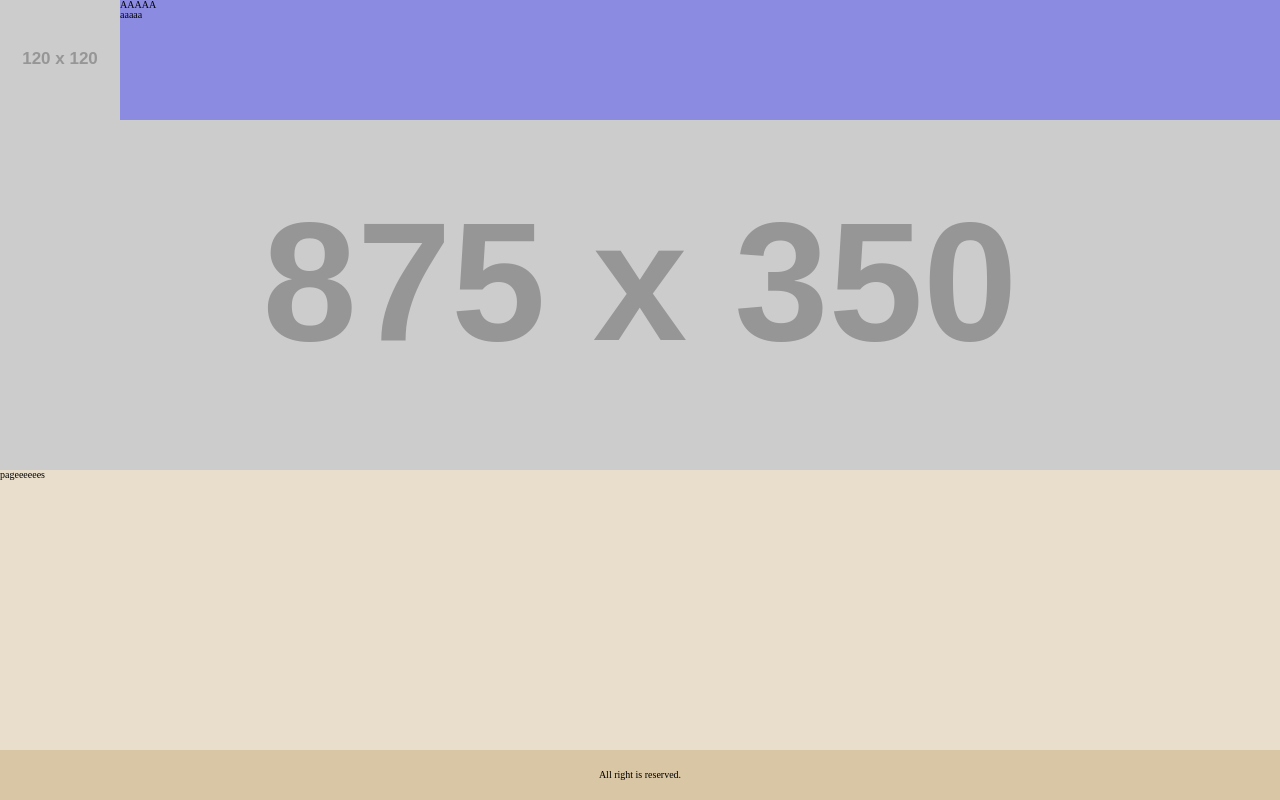
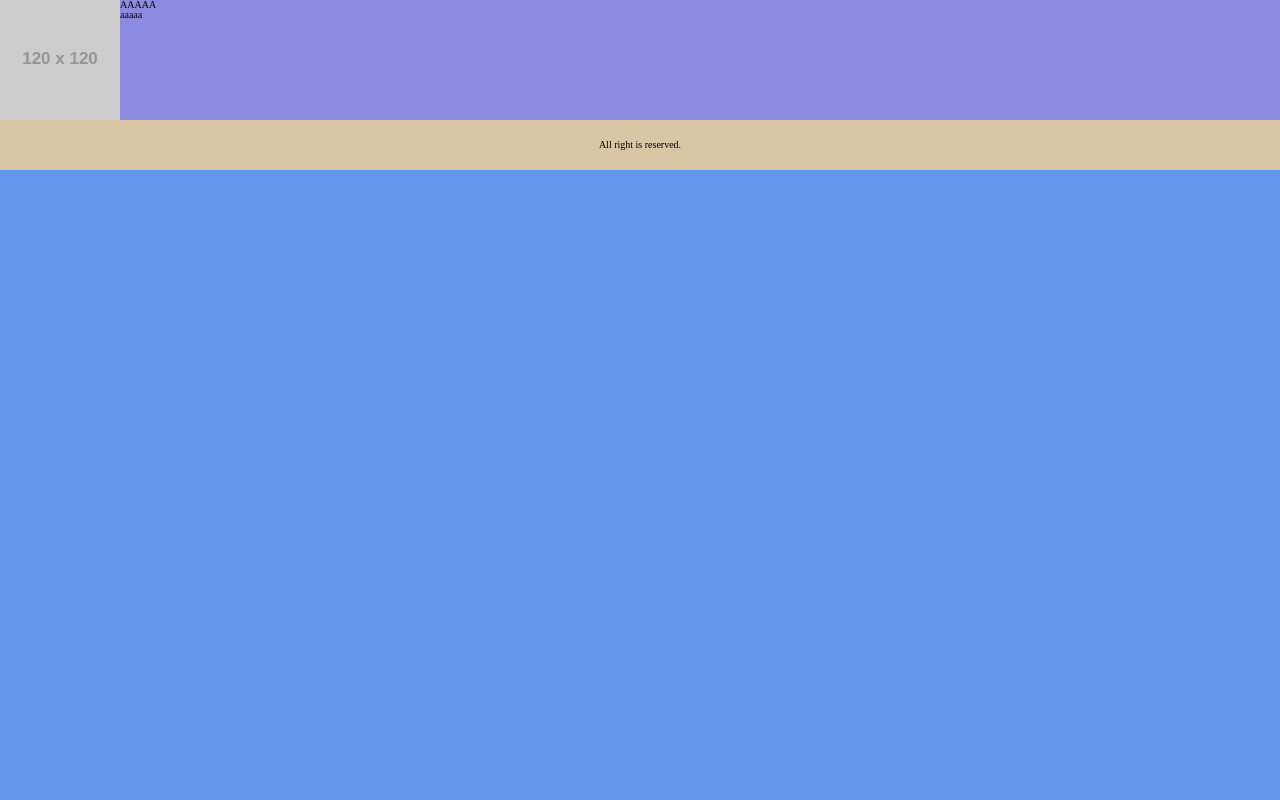
Before and after one commit to mshmwr/reservation-system, a React (Create React App) app: page /reservation in a window 1280 px wide. Built offline with nearby package versions, Linux system fonts and the light colour scheme.

Commit message:
add-router

```diff
--- a/package.json
+++ b/package.json
@@ -8,6 +8,7 @@
     "@testing-library/user-event": "^12.1.10",
     "react": "^17.0.2",
     "react-dom": "^17.0.2",
+    "react-router-dom": "^5.2.0",
     "react-scripts": "4.0.3",
     "web-vitals": "^1.0.1"
   },
--- a/src/App.js
+++ b/src/App.js
@@ -1,17 +1,20 @@
 import React from "react";
+import { BrowserRouter as Router, Switch, Route } from "react-router-dom";
 import Header from "./components/Header";
+import Footer from "./components/Footer";
+import Home from "./pages/home";
 
 function App() {
   return (
-    <div className="container">
-      <Header />
-
-      <main>
-        <div className="main__banner"></div>
-        <div>pageeeeees</div>
-      </main>
-      <footer>All right is reserved.</footer>
-    </div>
+    <Router>
+      <div className="container">
+        <Header />
+        <Switch>
+          <Route exact path="/" component={Home}></Route>
+        </Switch>
+        <Footer />
+      </div>
+    </Router>
   );
 }
 
--- /dev/null
+++ b/src/components/Footer.js
@@ -0,0 +1,5 @@
+import React from "react";
+function Footer() {
+  return <footer>All right is reserved.</footer>;
+}
+export default Footer;
--- a/src/pages/Home.js
+++ b/src/pages/Home.js
@@ -0,0 +1,10 @@
+import React from "react";
+function Home() {
+  return (
+    <main>
+      <div className="main__banner"></div>
+      <div>pageeeeees</div>
+    </main>
+  );
+}
+export default Home;
```
Also changed, not shown: 1 other file (tests, documents, lock files or other folders).
